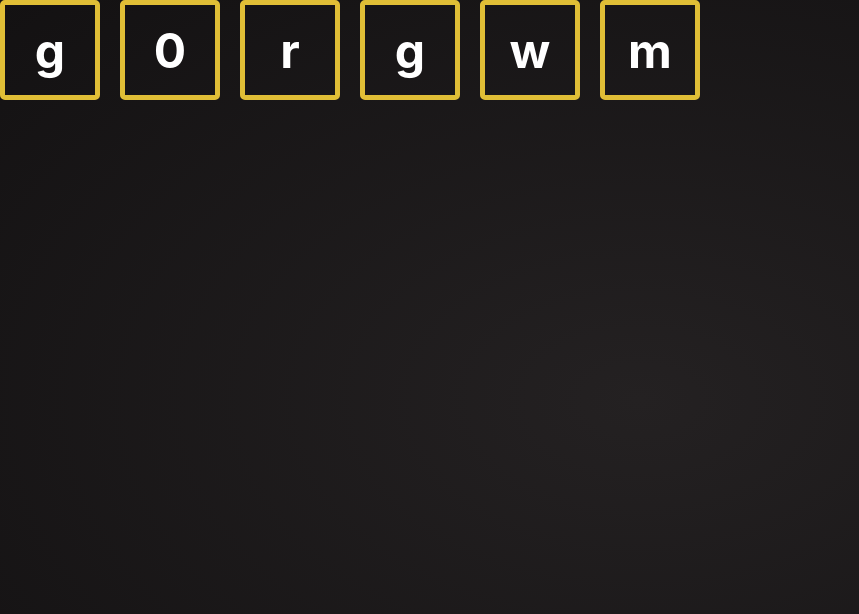
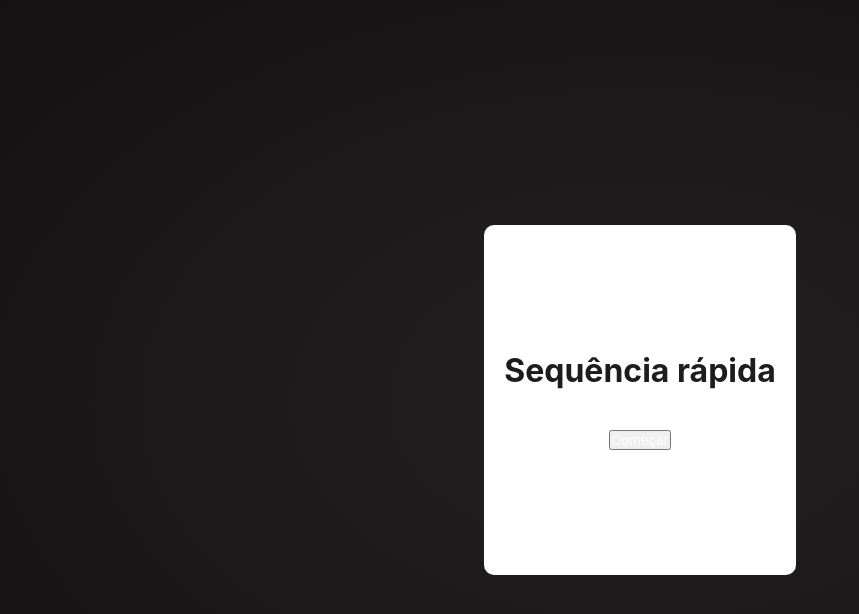
Before and after one commit to wendelisc12/minigame-letras, a React (Vite) app: page / in a window 1280 px wide. Shown: the top 614 px of the page, without its empty margins (0-859 px from the left). Built offline with nearby package versions, Linux system fonts and the light colour scheme.

Commit message:
feat: criação de logica para iniciar jogo

```diff
--- a/src/components/game/Game.jsx
+++ b/src/components/game/Game.jsx
@@ -1,19 +1,25 @@
 import { useState } from "react";
 import Caracteres from "../caracteres/Caracteres";
+import Menu from "../menu/Menu";
+import { AnimatePresence } from 'framer-motion';
 
 const Game = () => {
 
-    const [caracteresEscolhidos, setCaracteresEscolhidos] = useState([])
+    const [showMenu, setShowMenu] = useState(true);
 
-    const handleCaracteres = (data) =>{
-        setCaracteresEscolhidos(data)
+    const handleStart = () => {
+        setShowMenu(false);
     }
-
-    console.log(caracteresEscolhidos)
 
     return (
         <>
-            <Caracteres onData={handleCaracteres}/>
+            <AnimatePresence>
+                {showMenu ? (
+                    <Menu key="menu" onStart={handleStart} />
+                ) : (
+                    <Caracteres key="caracteres" />
+                )}
+            </AnimatePresence>
         </>
      );
 }
```
